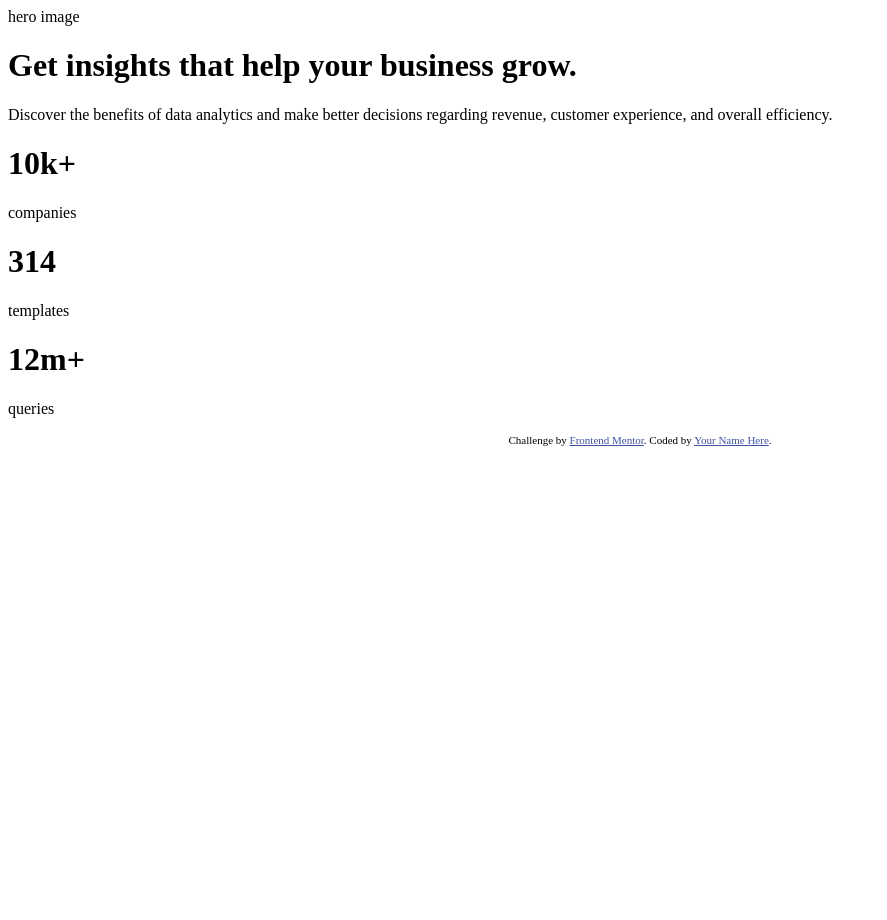
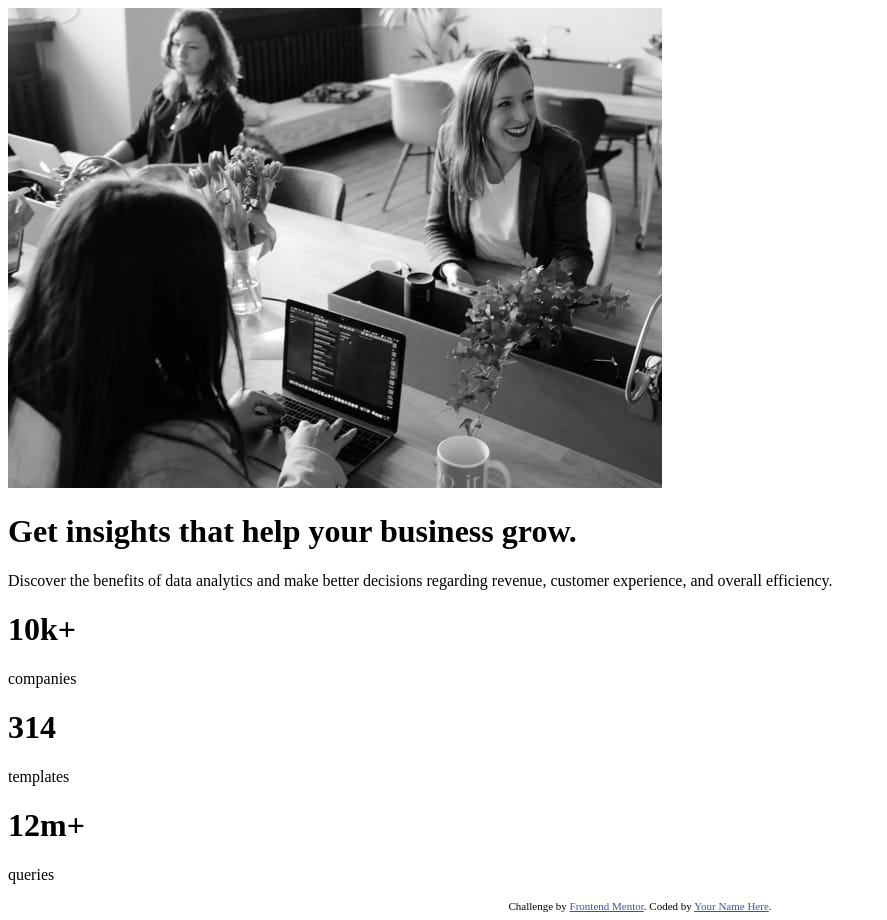
Before and after one commit to romy-morrin/stats-preview-card-fm, a plain HTML site: page index.html in a window 1280 px wide. Shown: the whole page, without its empty margins (0-887 px from the left). Before the commit the page ends 800 px from the top, so only its background shows below. Drawn offline with Linux system fonts and the light colour scheme.

Commit message:
Uploaded hero image to index.html and added a class for styling purposes

```diff
--- a/index.html
+++ b/index.html
@@ -12,7 +12,9 @@
 </head>
 <body>
     <header>
-      hero image
+      <div class='hero-image'>
+        <img src="assets/images/image-header-mobile.jpg" alt="business meeting between three women">
+      </div>
     </header>
 
     <div>
```
